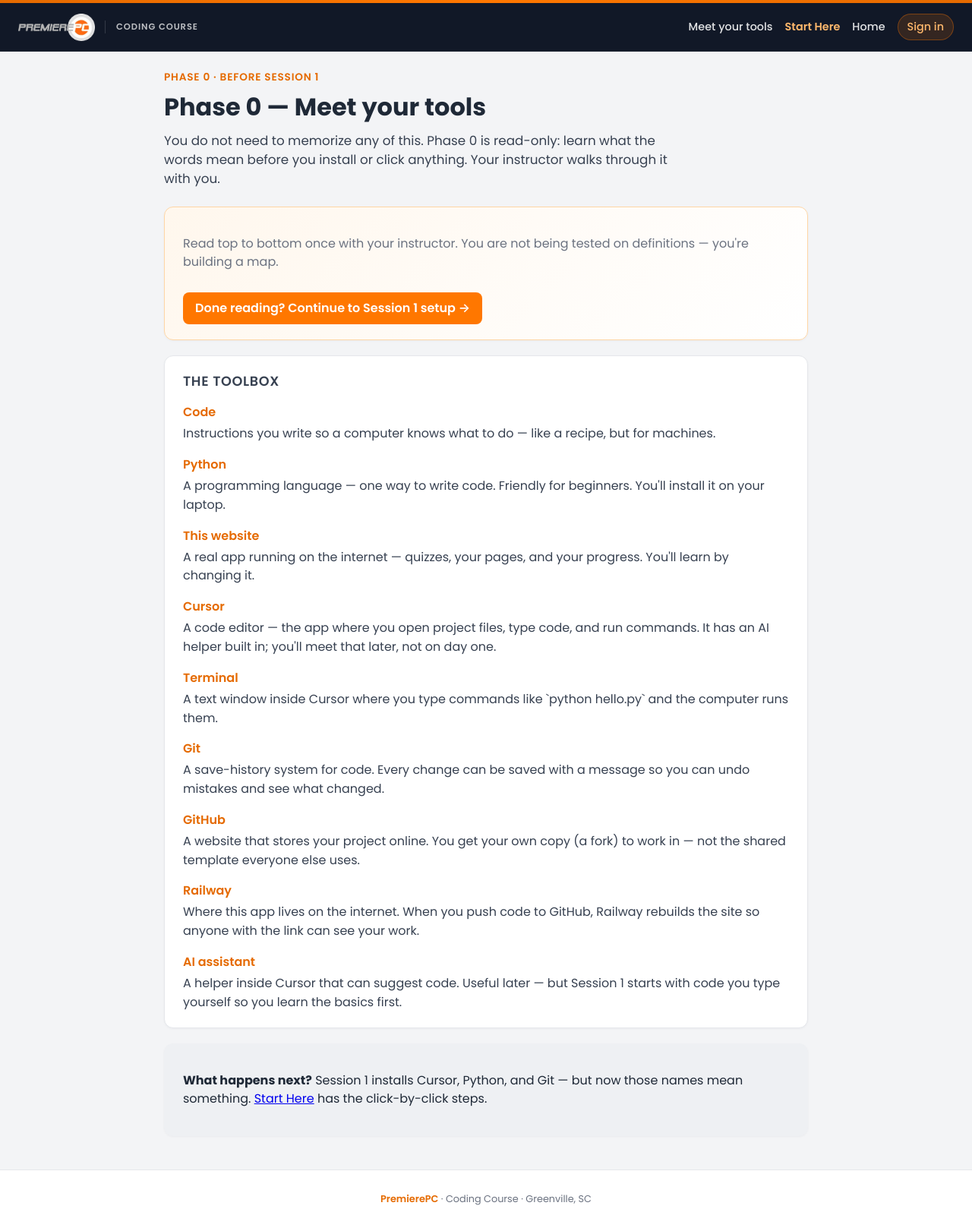
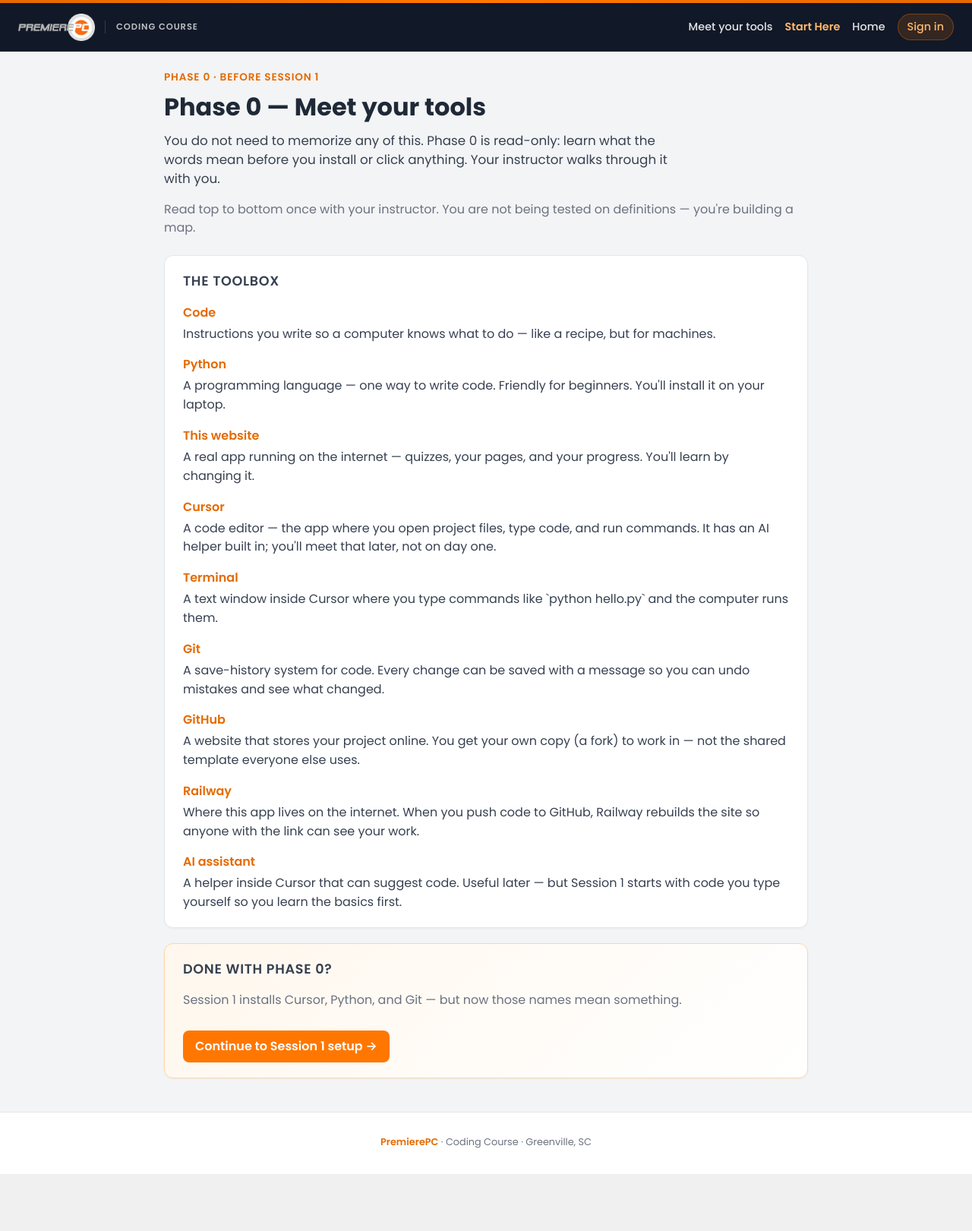
Before and after one commit to premierepc-ops/coding-course-starter, a Flask app: page /tools in a window 1280 px wide. Shown: the whole page at 76% size. After the commit the page ends 1546 px from the top, so only its background shows below. Run offline with Flask 3, Linux system fonts and the light colour scheme.

Commit message:
Move Phase 0 continue CTA to bottom after the toolbox.
Students should read all tool definitions before the Session 1 setup link.

Co-authored-by: Cursor <cursoragent@cursor.com>

```diff
--- a/templates/tools.html
+++ b/templates/tools.html
@@ -7,12 +7,8 @@
   <p class="eyebrow">Phase 0 · Before Session 1</p>
   <h1>{{ guide.title }}</h1>
   <p class="lede">{{ guide.intro }}</p>
+  <p class="muted">Read top to bottom once with your instructor. You are not being tested on definitions — you're building a map.</p>
 </header>
-
-<section class="panel next-panel">
-  <p class="muted">Read top to bottom once with your instructor. You are not being tested on definitions — you're building a map.</p>
-  <a class="button" href="/start">Done reading? Continue to Session 1 setup →</a>
-</section>
 
 <section class="panel">
   <h2>The toolbox</h2>
@@ -24,7 +20,9 @@
   </dl>
 </section>
 
-<section class="panel muted-panel">
-  <p><strong>What happens next?</strong> Session 1 installs Cursor, Python, and Git — but now those names mean something. <a href="/start">Start Here</a> has the click-by-click steps.</p>
+<section class="panel next-panel">
+  <h2>Done with Phase 0?</h2>
+  <p class="muted">Session 1 installs Cursor, Python, and Git — but now those names mean something.</p>
+  <a class="button" href="/start">Continue to Session 1 setup →</a>
 </section>
 {% endblock %}
```
